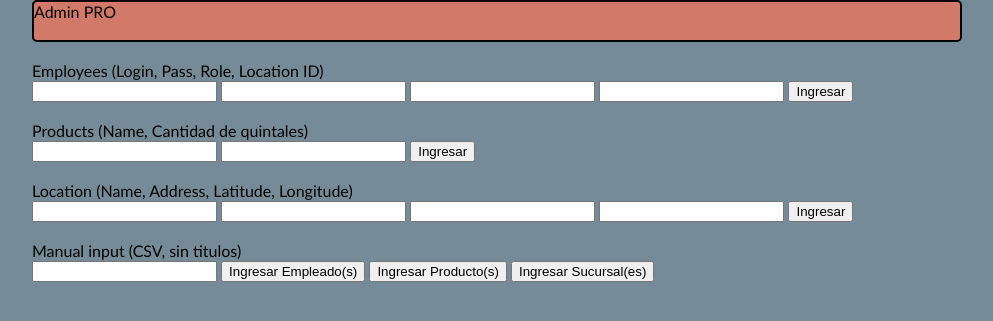
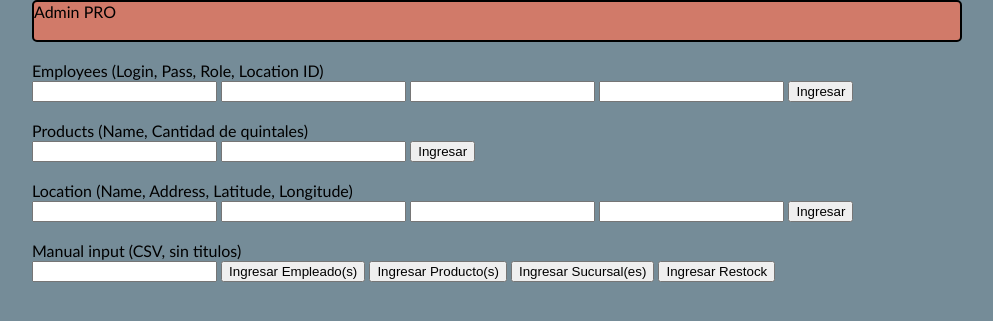
Before and after one commit to frgm/TTA-Inventory, a Django app: page /adminPro in a window 1280 px wide. Shown: the top 321 px of the page, without its empty margins (143-1136 px from the left). Run offline with Django 3.2, Linux system fonts and the light colour scheme; parts of the project's set-up code (start-up, migrations or seed data) failed here and were passed over; some libraries are stand-ins or nearby versions.

Commit message:
Multiple fixes

```diff
--- a/mainApp/templates/adminPro.html
+++ b/mainApp/templates/adminPro.html
@@ -44,6 +44,7 @@
             <input type="button" class="btncsv Employees" value="Ingresar Empleado(s)" id="btnCSVEmployees">
             <input type="button" class="btncsv Products" value="Ingresar Producto(s)" id="btnCSVProducts">
             <input type="button" class="btncsv Locations" value="Ingresar Sucursal(es)" id="btnCSVLocations">
+            <input type="button" class="btncsv Restock" value="Ingresar Restock" id="btnCSVRestock">
         </div>
     </body>
 </html>
--- a/mainApp/views.py
+++ b/mainApp/views.py
@@ -110,9 +110,9 @@ class dbAdminPro(View):
         elif type == 'Locations':
             for row in csvdata:
                 i = md.Locations(Name=row[0], Address=row[1], Latitude=row[2], Longitude=row[3])
-        elif type == 'Distributions':
+        elif type == 'Restock':
             for row in csvdata:
-                i = md.Distributions(Name=row[0], Address=row[1], Latitude=row[2], Longitude=row[3])
+                i = md.Restock(ID_Loc=row[0], ID_Prod=row[1], Quantity=row[2])
         else:
             return JsonResponse({'success': False})
         i.save()
```
